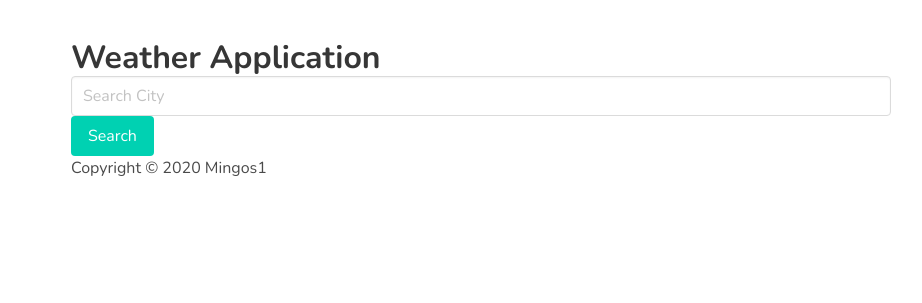
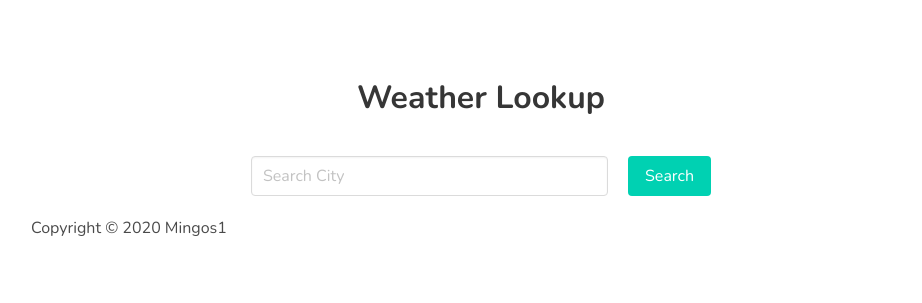
Before and after one commit to Mingos1/Weather-App, a website: page src/index.html in a window 1280 px wide. Shown: the whole page, without its empty margins (159-1081 px from the left). Drawn offline with nearby package versions, Linux system fonts and the light colour scheme.

Commit message:
Changed styling on header

```diff
--- a/src/css/styles.css
+++ b/src/css/styles.css
@@ -7,19 +7,33 @@
 
 /* my code*/
 
-* {
-  margin: 0;
-  padding: 0;
-  box-sizing: border-box;
-}
-
-
 .wrapper {
-  padding: 40px;
-  margin: 2px;
+  padding: 60px 0;
   margin: 0 auto;
   max-width: 900px;
-
+}
+
+.input-wrapper,
+.header-header {
+  padding: 20px;
+
+}
+
+.input-wrapper{
+  margin: 0 auto;
+  display: flex;
+  flex-flow: row;
+  justify-content: space-around;
+  max-width: 500px;
+}
+
+.input-wrapper input {
+  max-width: 450px;
+  margin-right: 20px;
+}
+
+.header-header {
+  text-align: center;
 }
 
 /*
--- a/src/index.html
+++ b/src/index.html
@@ -14,15 +14,18 @@
     <div class='wrapper'>
 
     <header class='header'>
-        <header>
+        <header class="header-header">
             <h1 class="title">
-                Weather Application
+                Weather Lookup
             </h1>
         </header>
         <form onsubmit="setTimeout(function(){window.location.reload();},10);" method="post" name="form" id='form'>
             <label for="city-search"></label>
-            <input class="input" type="text" name='city-search' id='city-search' placeholder="Search City">
+            <div class='input-wrapper'>
+                <input class="input" type="text" name='city-search' id='city-search' placeholder="Search City">
+
             <button class="button is-primary" type="submit" name="submit" id='send' onclick="place()">Search</button>
+            </div>
         </form>
     </header>
 
@@ -61,7 +64,6 @@
     </main>
 
     <footer class='footer'>
-
         <section id="copyright">
             <p>Copyright &copy; 2020 Mingos1</p>
         </section>
```
